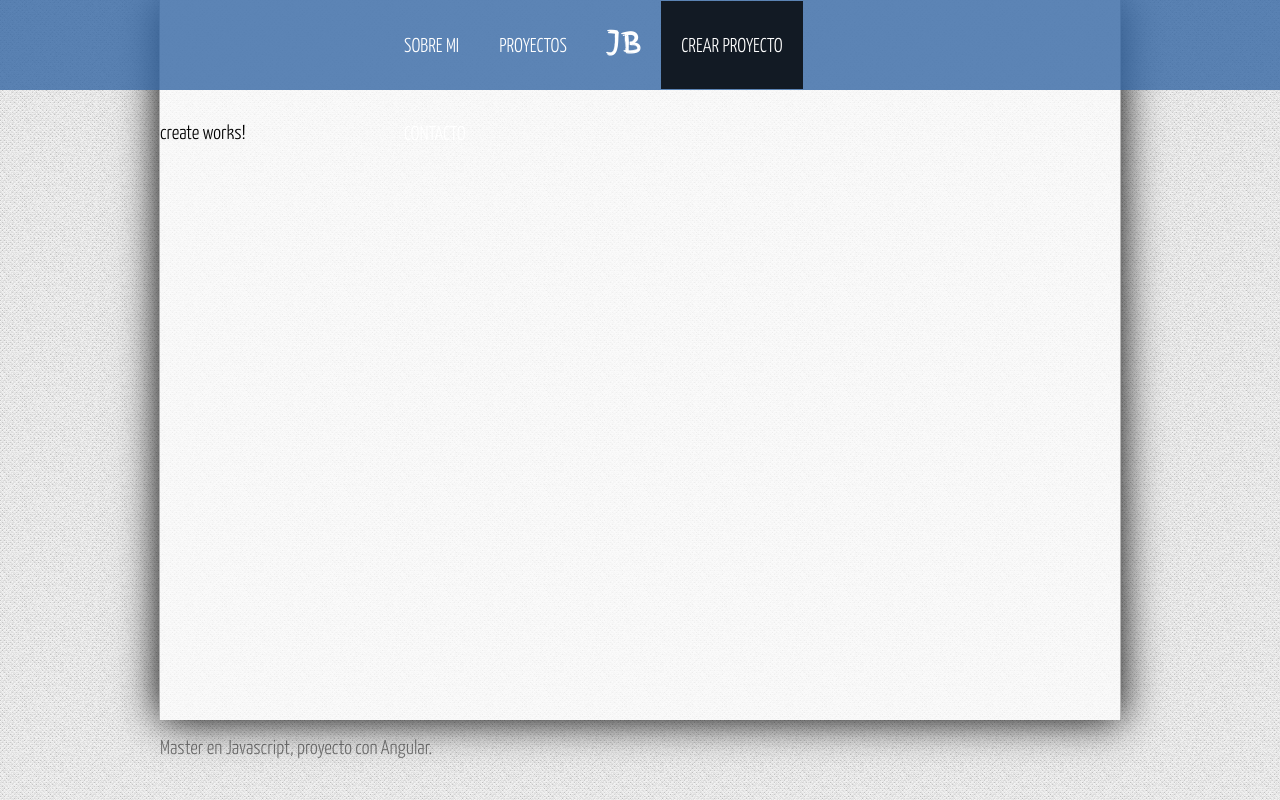
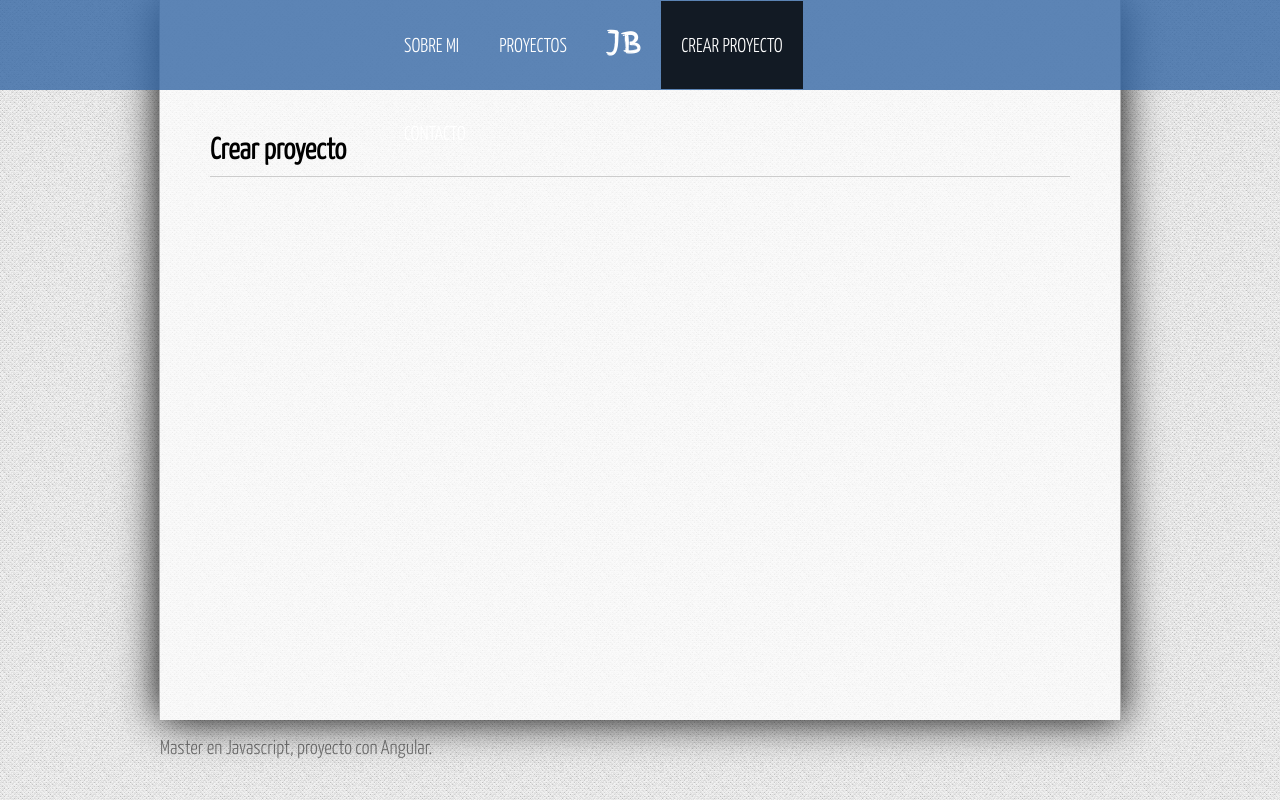
Before and after one commit to jaumebf/PortafolioAngular, an Angular app: page /crear-proyecto in a window 1280 px wide. Built offline with nearby package versions, Linux system fonts and the light colour scheme.

Commit message:
crear proyecto

```diff
--- a/src/app/components/create/create.component.html
+++ b/src/app/components/create/create.component.html
@@ -1,3 +1,7 @@
-<p>
-  create works!
-</p>
+<div class="container">
+  <h2>{{title}}</h2>
+
+  <form #projectForm="ngForm" (ngSubmit)="onSubmit(projectForm)">
+
+  </form>
+</div>
--- a/src/app/components/create/create.component.ts
+++ b/src/app/components/create/create.component.ts
@@ -1,15 +1,31 @@
 import { Component, OnInit } from '@angular/core';
+import { Project } from '../../models/project';
+import { ProjectService } from '../../services/project.service';
 
 @Component({
   selector: 'app-create',
   templateUrl: './create.component.html',
-  styleUrls: ['./create.component.css']
+  styleUrls: ['./create.component.css'],
+  providers: [ProjectService]
 })
 export class CreateComponent implements OnInit {
 
-  constructor() { }
+  public title: string;
+  public project: Project;
+
+  constructor(
+    private _projectService: ProjectService
+  ) {
+    this.title = "Crear proyecto";
+    this.project = new Project('', '', '', '', 2019, '', '');
+
+  }
 
   ngOnInit() {
   }
 
+  onSubmit(form){
+    console.log(this.project);
+  }
+
 }
```
